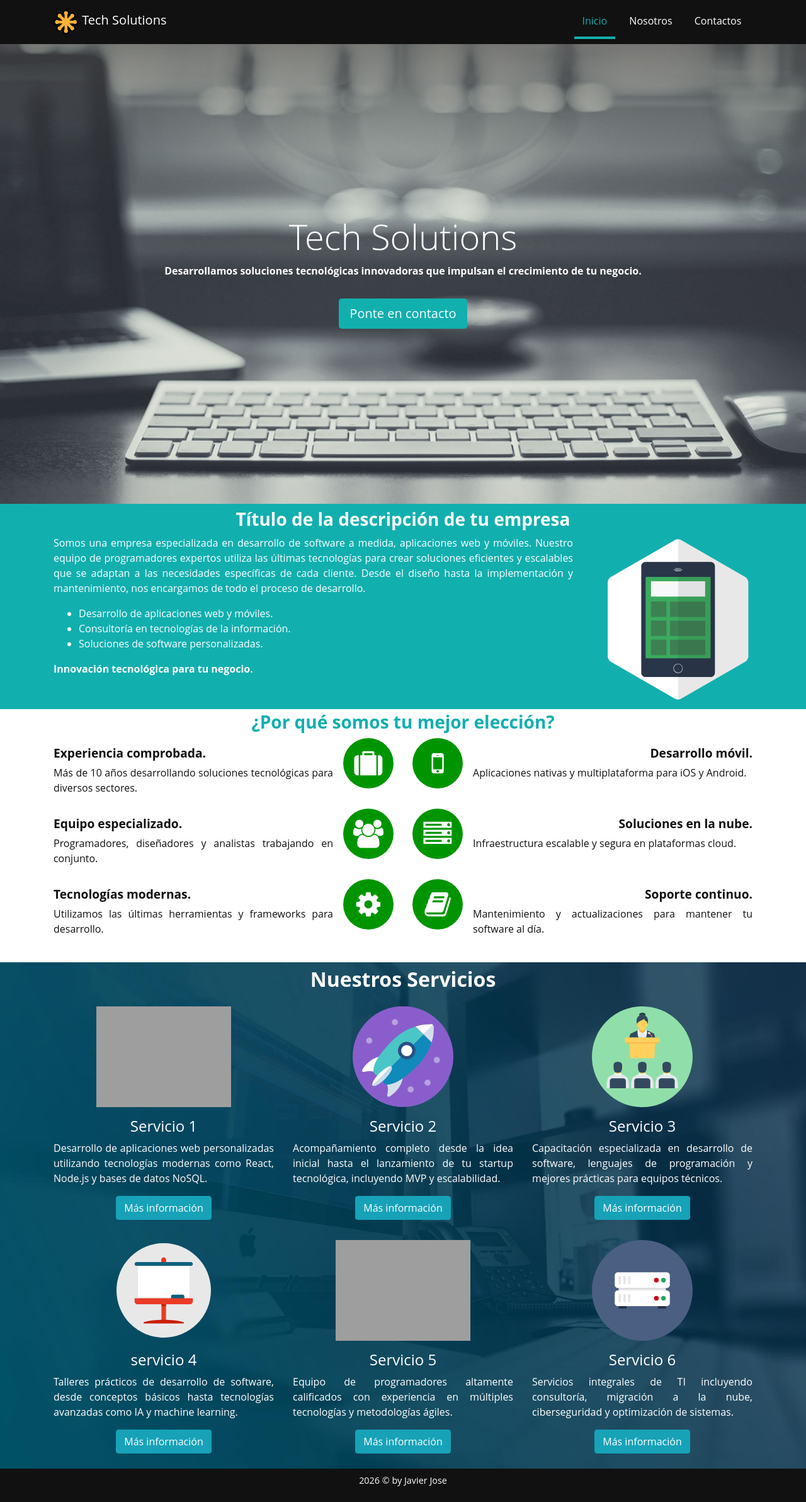
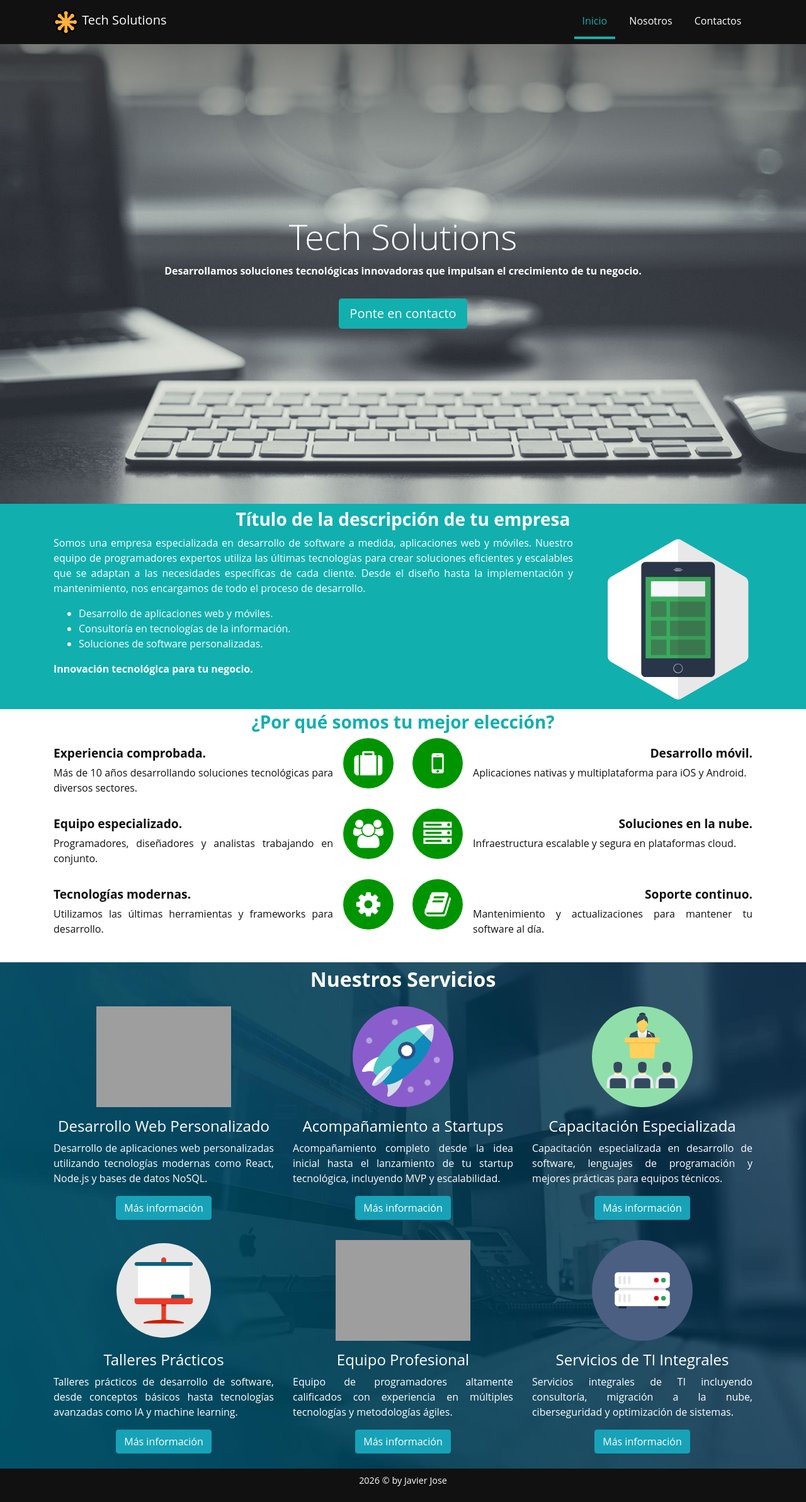
Before and after one commit to J-stark10/Sitio_Web_Servicios_Flask, a Flask app: page / in a window 1280 px wide. Shown: the whole page at 63% size. Run offline with Flask 3, Linux system fonts and the light colour scheme; grey boxes are pictures that could not be loaded.

Commit message:
Modificacion de Archivos

```diff
--- a/templates/index.html
+++ b/templates/index.html
@@ -124,7 +124,7 @@
           src="{{ url_for('static', filename='img/Desarrollo_Medida.svg') }}"
           alt="servicio 1"
         />
-        <h3>Servicio 1</h3>
+        <h3>Desarrollo Web Personalizado</h3>
         <p class="d-none d-md-flex text-justify">
           Desarrollo de aplicaciones web personalizadas utilizando tecnologías modernas como React, Node.js y bases de datos NoSQL.
         </p>
@@ -139,7 +139,7 @@
           src="{{ url_for('static', filename='img/Startup.svg') }}"
           alt="servicio 2"
         />
-        <h3>Servicio 2</h3>
+        <h3>Acompañamiento a Startups</h3>
         <p class="d-none d-md-flex text-justify">
           Acompañamiento completo desde la idea inicial hasta el lanzamiento de tu startup tecnológica, incluyendo MVP y escalabilidad.
         </p>
@@ -154,7 +154,7 @@
           src="{{ url_for('static', filename='img/Conferencias.svg') }}"
           alt="servicio 3"
         />
-        <h3>Servicio 3</h3>
+        <h3>Capacitación Especializada</h3>
         <p class="d-none d-md-flex text-justify">
           Capacitación especializada en desarrollo de software, lenguajes de programación y mejores prácticas para equipos técnicos.
         </p>
@@ -170,7 +170,7 @@
           src="{{ url_for('static', filename='img/Talleres.svg') }}"
           alt="servicio 4"
         />
-        <h3>servicio 4</h3>
+        <h3>Talleres Prácticos</h3>
         <p class="d-none d-md-flex text-justify">
           Talleres prácticos de desarrollo de software, desde conceptos básicos hasta tecnologías avanzadas como IA y machine learning.
         </p>
@@ -185,7 +185,7 @@
           src="{{ url_for('static', filename='img/Profesionales.svg') }}"
           alt="servicio 5"
         />
-        <h3>Servicio 5</h3>
+        <h3>Equipo Profesional</h3>
         <p class="d-none d-md-flex text-justify">
           Equipo de programadores altamente calificados con experiencia en múltiples tecnologías y metodologías ágiles.
         </p>
@@ -200,7 +200,7 @@
           src="{{ url_for('static', filename='img/Servicios_I.svg') }}"
           alt="servicio 6"
         />
-        <h3>Servicio 6</h3>
+        <h3>Servicios de TI Integrales</h3>
         <p class="d-none d-md-flex text-justify">
           Servicios integrales de TI incluyendo consultoría, migración a la nube, ciberseguridad y optimización de sistemas.
         </p>
```
Also changed, not shown: README.md.
